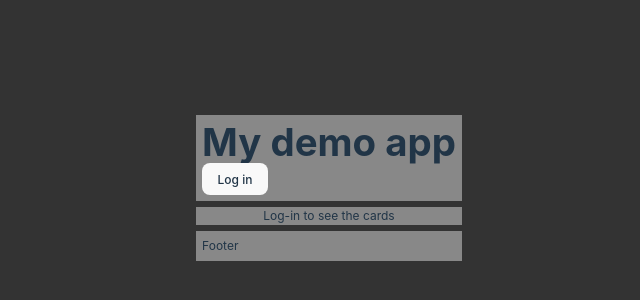
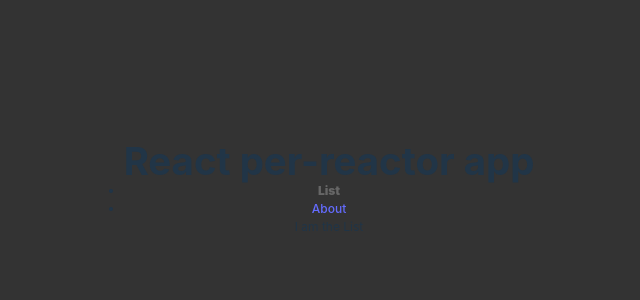
Before and after one commit to Ermegilius/pre-reactOR, a React (Vite) app: page / in a window 1280 px wide. Shown: the part 212-512 px from the top of the page, without its empty margins (311-951 px from the left). Built offline with nearby package versions, Linux system fonts and the light colour scheme.

Commit message:
end of the lesson 18.11.2024

```diff
--- a/package.json
+++ b/package.json
@@ -11,7 +11,8 @@
   },
   "dependencies": {
     "react": "^18.3.1",
-    "react-dom": "^18.3.1"
+    "react-dom": "^18.3.1",
+    "react-router-dom": "^6.28.0"
   },
   "devDependencies": {
     "@eslint/js": "^9.11.1",
--- a/src/App.jsx
+++ b/src/App.jsx
@@ -1,49 +1,9 @@
-import { useState } from 'react'
-import personsData from './data/persons.js' //you can rename it anyway here
-import Card from './components/Card.jsx'
-import Button from './components/Button.jsx'
 import './App.css'
+import { RouterProvider } from 'react-router-dom'
+import {router} from './routes/appRoutes.jsx'
 
 function App() {
-
-  const [isLoggedIn, setIsLoggedIn] = useState(false);
-
-  //toggler for logged or not
-  const toggleLogIn = () => {
-    setIsLoggedIn((prevState) => !prevState);
-  }
-
-  const handleClick = (id) => {
-    console.log(`I'm card No ${id}. I was clicked`);//here we use id of the clicked element
-  }
-
-  return (
-    <>
-      <header>
-        <h1>My demo app</h1>
-        <Button
-          text={isLoggedIn ? "Log out" : "Log in"}
-          click={toggleLogIn}
-        />
-      </header>
-      <main>
-        {isLoggedIn ? (
-          personsData.map((person)=>(
-            <Card
-              key={person.id}
-              firstName={person.firstName}
-              lastName = {person.lastName}
-              message={person.message}
-              click={()=>handleClick(person.id)} //here we register (and send further(higher)) id of the clicked element, we will use it later
-            />))
-          ):(
-            <p>Log-in to see the cards</p>
-          )
-        }
-      </main>
-      <footer>Footer</footer>
-    </>
-  );
+  return <RouterProvider router={router} />;
 }
 
 export default App;
--- a/src/components/Button.jsx
+++ b/src/components/Button.jsx
@@ -1,4 +1,4 @@
-const Button = ({text, click, type = 'button'}) => {
+const Button = ({click, text, type = 'button'}) => {
     return (
     <button
         type={type} onClick={click}>{text}
--- /dev/null
+++ b/src/components/Header.jsx
@@ -0,0 +1,22 @@
+import { NavLink } from "react-router-dom";
+
+const Header = () => {
+    return (
+        <div>
+            <h1>React per-reactor app</h1>
+            <nav>
+                <ul>
+                    <li>
+                        <NavLink to='/'>List</NavLink>
+                    </li>
+                    <li>
+                        <NavLink to='about'>About</NavLink>
+                    </li>
+                </ul>
+
+            </nav>
+        </div>
+    );
+};
+
+export default Header;
--- a/src/index.css
+++ b/src/index.css
@@ -18,6 +18,12 @@ a {
   color: #646cff;
   text-decoration: inherit;
 }
+
+a.active {
+  color: #666;
+  font-weight: 900;
+}
+
 a:hover {
   color: #535bf2;
 }
--- /dev/null
+++ b/src/pages/About.jsx
@@ -0,0 +1,6 @@
+const About = () =>{
+    return (
+        <div>I am the About</div>
+    );
+}
+export default About;
--- /dev/null
+++ b/src/pages/ErrorPage.jsx
@@ -0,0 +1,6 @@
+const ErrorPage = () =>{
+    return (
+        <div>Page was not found. Try one more time</div>
+    );
+}
+export default ErrorPage;
--- /dev/null
+++ b/src/pages/List.jsx
@@ -0,0 +1,6 @@
+const List = () =>{
+    return (
+        <div>I am the List</div>
+    );
+}
+export default List;
--- /dev/null
+++ b/src/pages/Root.jsx
@@ -0,0 +1,13 @@
+import { Outlet } from "react-router-dom";
+import Header from "../components/Header";
+
+const Root = () =>{
+    return (
+        <div>
+            <Header/>
+            <Outlet/>
+        </div>
+    );
+}
+
+export default Root;
--- /dev/null
+++ b/src/routes/appRoutes.jsx
@@ -0,0 +1,14 @@
+import { createBrowserRouter } from "react-router-dom";
+import Root from '../pages/Root.jsx'
+import About from '../pages/About.jsx'
+import List from '../pages/List.jsx'
+import ErrorPage from "../pages/ErrorPage.jsx";
+
+export const router = createBrowserRouter([
+    { path: '/', element: <Root />,errorElement: <ErrorPage/>,
+        children:[
+            { path: '/about', element: <About /> },
+            { path: '/', element: <List /> },
+        ]
+    },
+]);
```
Also changed, not shown: src/index.js (added), 1 other file (tests, documents, lock files or other folders).
